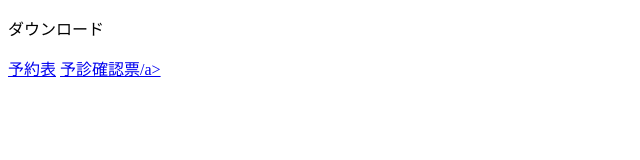
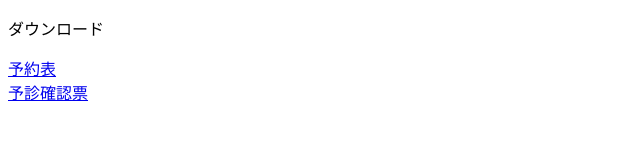
Before and after one commit to Ryuichi0128/sample, a plain HTML site: page index.html in a window 1280 px wide. Shown: the whole page, without its empty margins (0-640 px from the left). Drawn offline with Linux system fonts and the light colour scheme.

Commit message:
Update index.html

```diff
--- a/index.html
+++ b/index.html
@@ -12,7 +12,7 @@
     <canvas id="main"></canvas>
     -->
     <p>ダウンロード</p>
-    <a href="1p.png" download>予約表</a>
-    <a href="2p.png" download>予診確認票/a>
+    <a href="1p.png" download>予約表</a><br>
+    <a href="2p.png" download>予診確認票</a><br>
   </body>
 </html>
```
